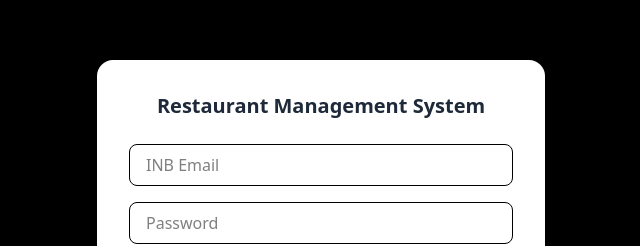
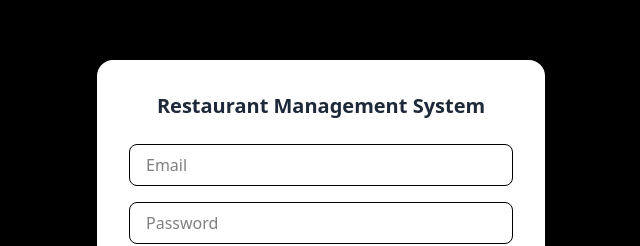
Before and after one commit to maxpilipovic/restaurant-management-system, a React (Vite) app in the folder frontend/: page / in a window 1280 px wide. Shown: the part 152-398 px from the top of the page, without its empty margins (319-959 px from the left). Built offline with nearby package versions, Linux system fonts and the light colour scheme; no server answers.

Commit message:
Changed email thing

```diff
--- a/frontend/src/pages/LoginForm.jsx
+++ b/frontend/src/pages/LoginForm.jsx
@@ -99,7 +99,7 @@ const LoginForm = () => {
                 <form onSubmit={handleSubmit} className="space-y-4">
                     <input
                         type="email"
-                        placeholder="INB Email"
+                        placeholder="Email"
                         value={email}
                         onChange={(e) => setEmail(e.target.value)}
                         className="w-full px-4 py-2 border rounded-lg focus:ring-2 focus:ring-indigo-500 focus:outline-none"
```
